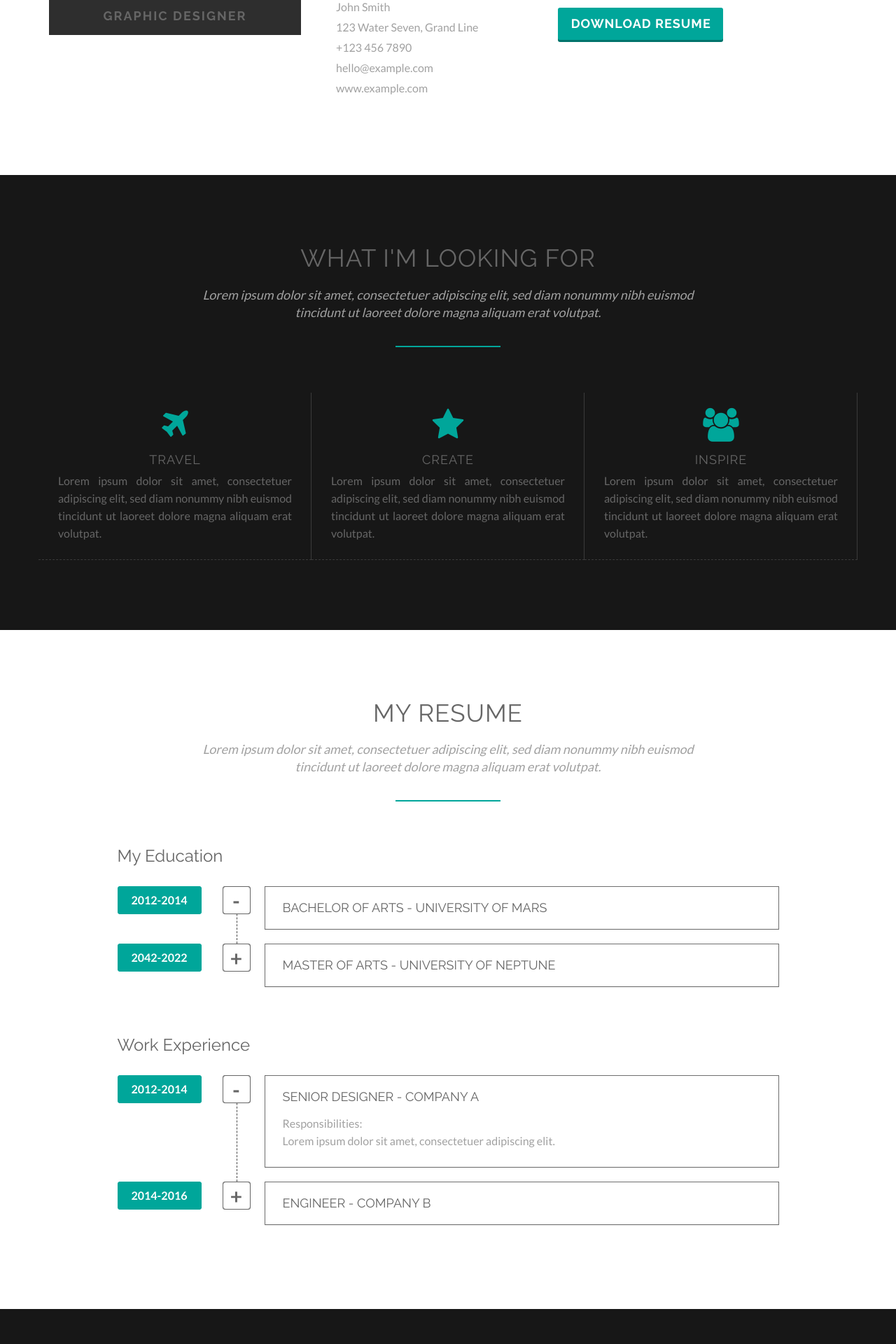
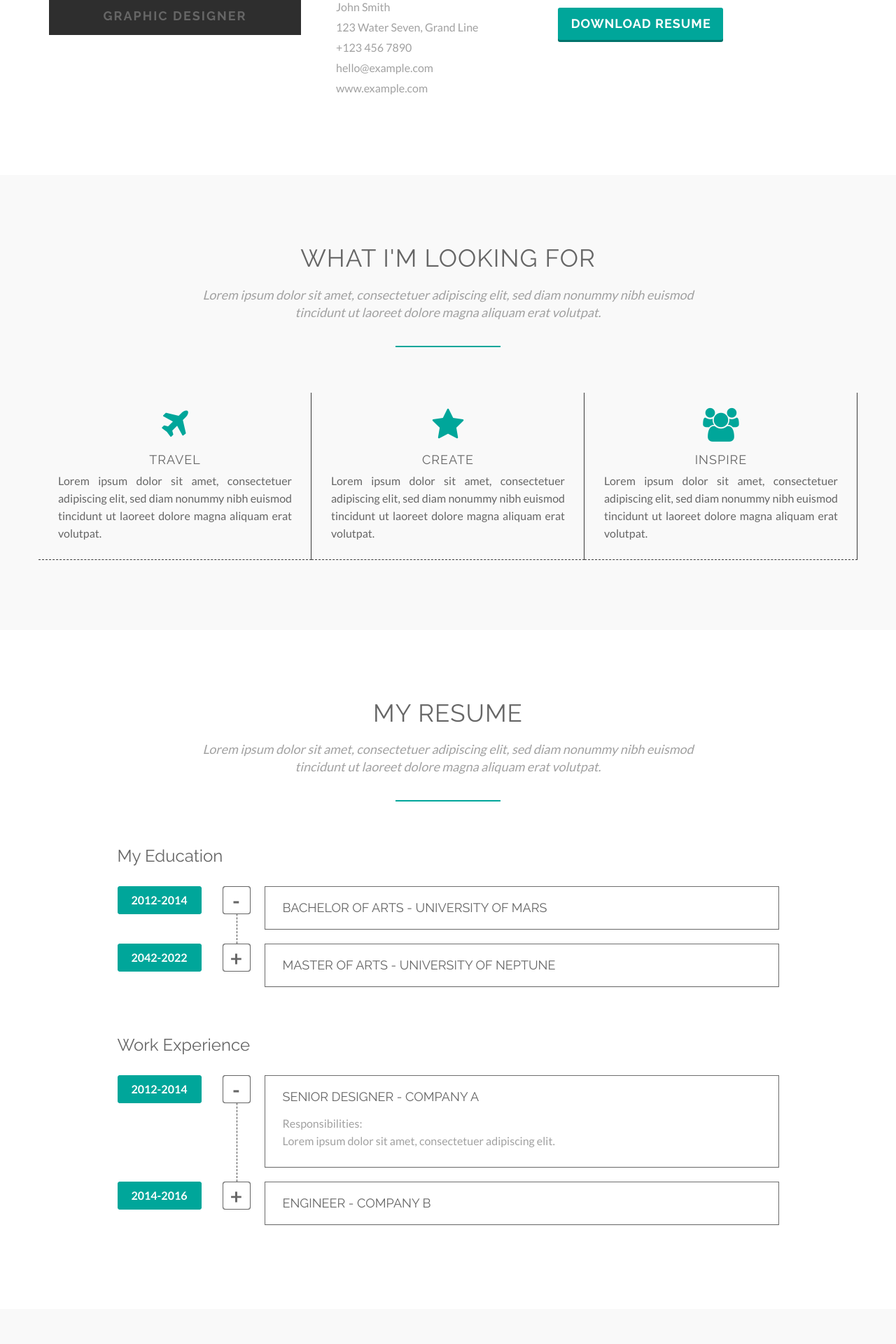
Before and after one commit to clearcareer/VincentRivera, a Jekyll site: the page built from index.html, in a window 1280 px wide. Shown: the part 1396-3316 px from the top of the page at 70% size. Built offline with Jekyll 4.4.1, drawn with Linux system fonts in a browser that asks for light colours; nearby versions of some CDN libraries; an icon font too large for the unit is left out; library files that are not in the unit come from our copies.

Commit message:
Fix Light Mode CSS

```diff
--- a/_layouts/default.html
+++ b/_layouts/default.html
@@ -37,11 +37,11 @@
     <!-- Page Color CSS -->
     <link href="assets/css/colors/{{ page.page_template_color }}.css" rel="stylesheet" type="text/css">
 
-    <!-- Page Color CSS -->
-    <link href="assets/css/colors/{{ page.light_or_dark }}.css" rel="stylesheet" type="text/css">
-
     <!-- Custom CSS -->
     <link href="assets/css/custom.css" rel="stylesheet" type="text/css">
+
+    <!-- Light or Dark CSS -->
+    <link href="assets/css/colors/{{ page.light_or_dark }}.css" rel="stylesheet" type="text/css">
 
 
 
```
